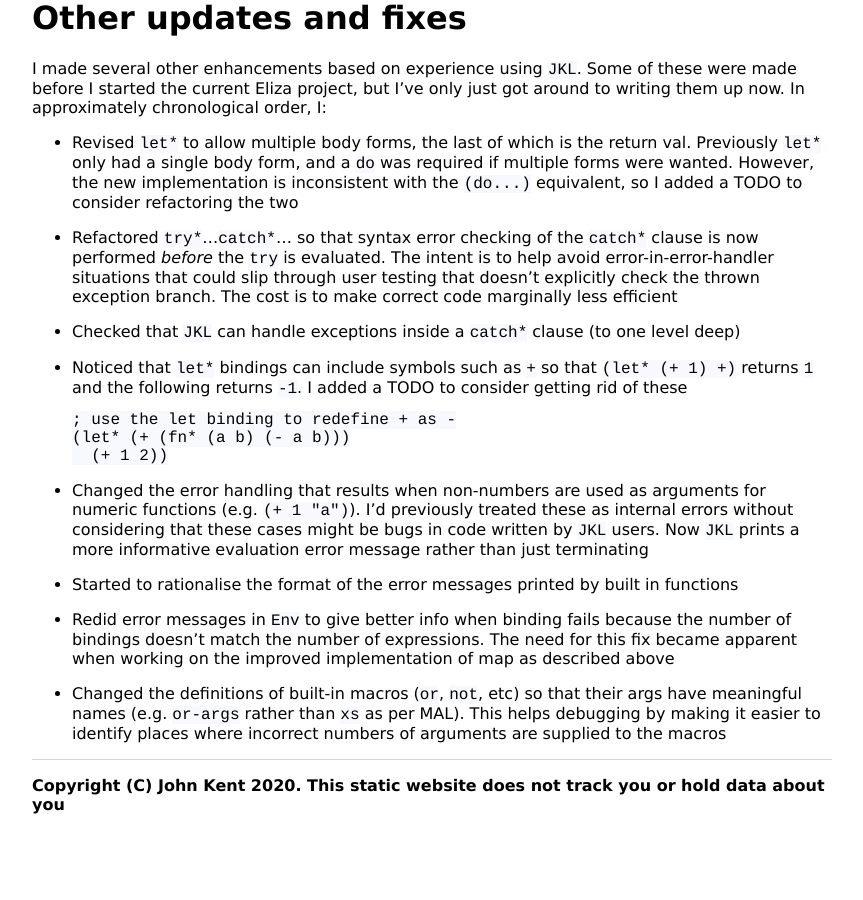
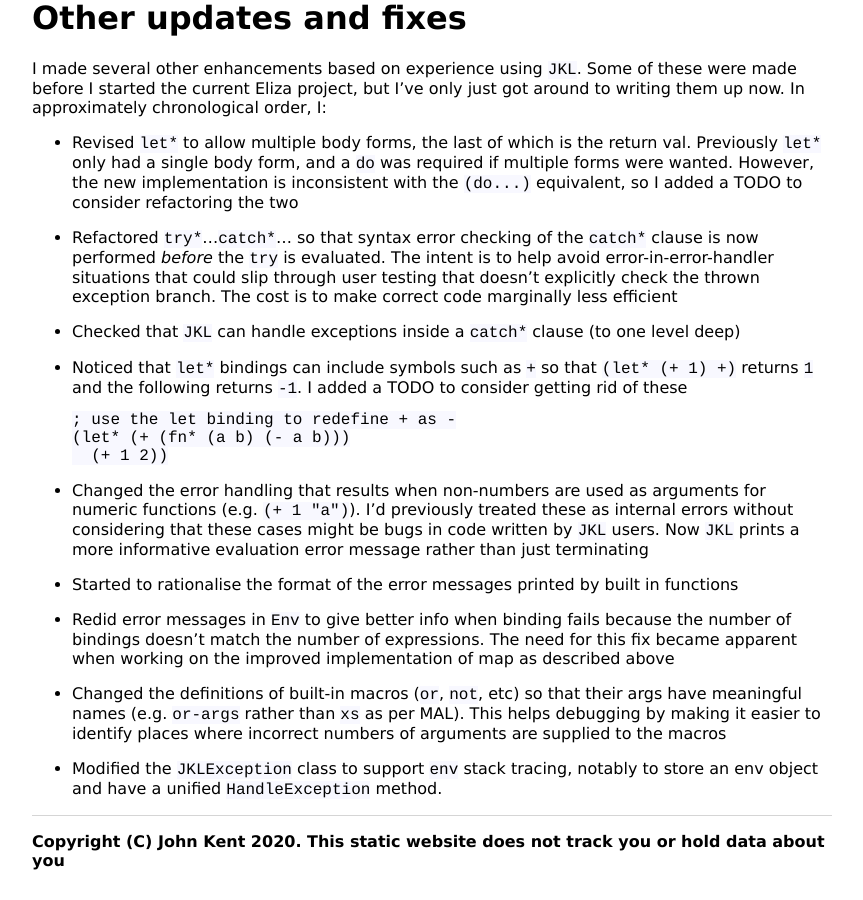
Before and after one commit to KineticLensman/KineticLensman.github.io, a Jekyll site: the page built from _posts/2020-04-03-Journey-continues.md, in a window 1280 px wide and 900 px high, scrolled down 2391 px. Shown: the whole window, without its empty margins (208-1071 px from the left). Built offline with Jekyll 4.4.1, drawn with Linux system fonts in a browser that asks for light colours; before the commit the page ends 3235 px from its top, so only the background shows below that.

Commit message:
Update for JKLException changes

```diff
--- a/_posts/2020-04-03-Journey-continues.md
+++ b/_posts/2020-04-03-Journey-continues.md
@@ -107,3 +107,5 @@ I made several other enhancements based on experience using `JKL`. Some of these
 * Redid error messages in `Env` to give better info when binding fails because the number of bindings doesn't match the number of expressions. The need for this fix became apparent when working on the improved implementation of map as described above
 
 * Changed the definitions of built-in macros (`or`, `not`, etc) so that their args have meaningful names (e.g. `or-args` rather than `xs` as per MAL). This helps debugging by making it easier to identify places where incorrect numbers of arguments are supplied to the macros
+
+* Modified the `JKLException` class to support `env` stack tracing, notably to store an env object and have a unified `HandleException` method.
```
